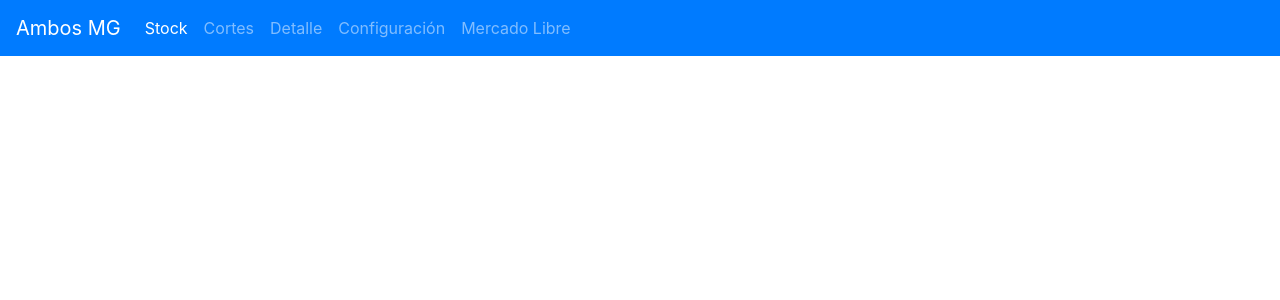
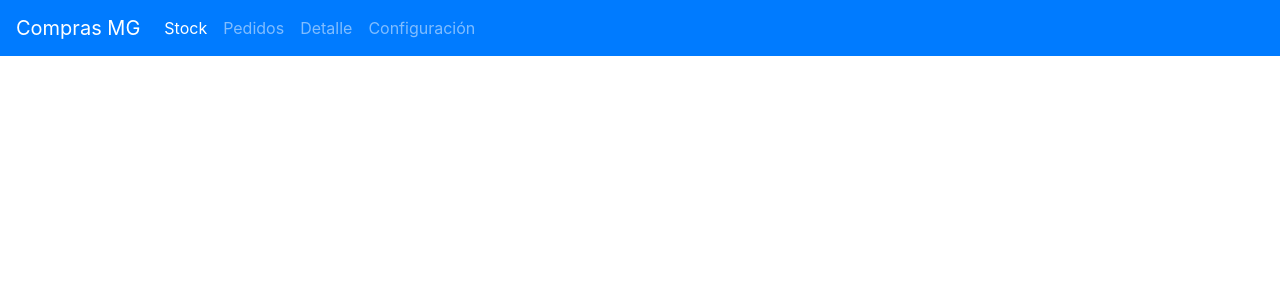
Before and after one commit to feldmatias/stockAmbosMG, a Django app: page /stock/ in a window 1280 px wide. Shown: the top 300 px of the page. Run offline with Django 3.2, Linux system fonts and the light colour scheme; data that the repository does not hold is empty; some libraries are stand-ins or nearby versions.

Commit message:
label changes

```diff
--- a/Auth/templates/registration/login.html
+++ b/Auth/templates/registration/login.html
@@ -4,7 +4,7 @@
 
     <div class="text-center my-5">
 
-        <h1>Ambos MG</h1>
+        <h1>Compras MG</h1>
 
         <form method="POST" class="mt-4">
             {% csrf_token %}
--- a/Base/templates/html_template.html
+++ b/Base/templates/html_template.html
@@ -8,7 +8,7 @@
     <meta http-equiv="X-UA-Compatible" content="IE=edge">
 
 
-    <title>Ambos MG</title>
+    <title>Compras MG</title>
 
     <link rel="stylesheet" href="https://stackpath.bootstrapcdn.com/bootstrap/4.3.1/css/bootstrap.min.css"
           integrity="sha384-ggOyR0iXCbMQv3Xipma34MD+dH/1fQ784/j6cY/iJTQUOhcWr7x9JvoRxT2MZw1T" crossorigin="anonymous">
--- a/Base/templates/navbar.html
+++ b/Base/templates/navbar.html
@@ -2,7 +2,7 @@
 {% navbar_urls as sections %}
 
 <nav class="navbar navbar-expand navbar-dark bg-primary">
-    <a class="navbar-brand" href="#">Ambos MG</a>
+    <a class="navbar-brand" href="#">Compras MG</a>
     <div id="navbarSupportedContent">
         <ul class="navbar-nav mr-auto">
             {% for section in sections %}
--- a/Base/templatetags/navbar_urls.py
+++ b/Base/templatetags/navbar_urls.py
@@ -12,7 +12,7 @@ def navbar_urls():
             'active': 'stock/'
         },
         {
-            'name': 'Cortes',
+            'name': 'Pedidos',
             'url': 'manufactures:index',
             'active': 'cortes/'
         },
@@ -26,9 +26,9 @@ def navbar_urls():
             'url': 'config:index',
             'active': 'configuracion/'
         },
-        {
-            'name': 'Mercado Libre',
-            'url': 'mercadolibre:index',
-            'active': 'mercadolibre/'
-        },
+        #{
+        #    'name': 'Mercado Libre',
+        #    'url': 'mercadolibre:index',
+        #    'active': 'mercadolibre/'
+        #},
     ]
--- a/Manufactures/models/manufacture.py
+++ b/Manufactures/models/manufacture.py
@@ -12,8 +12,7 @@ class Manufacture(StatusModel):
     STATUS_SEWING = 'en_costura'
 
     STATUS = Choices(
-        (STATUS_CUT, 'Cortados'),
-        (STATUS_SEWING, 'En costura')
+        (STATUS_SEWING, 'Pedidos')
     )
 
     product = models.ForeignKey(Product, on_delete=models.CASCADE)
--- a/Manufactures/static/manufactures/validation.js
+++ b/Manufactures/static/manufactures/validation.js
@@ -8,7 +8,7 @@ function validate_manufacture_form() {
     });
 
     if (!valid) {
-        alert('El corte debe tener por lo menos un color');
+        alert('El pedido debe tener por lo menos un color');
     }
     return valid;
 }
--- a/Manufactures/templates/manufacture/create.html
+++ b/Manufactures/templates/manufacture/create.html
@@ -4,7 +4,7 @@
 {% block content %}
     {% manufacture_all_states as all_states %}
 
-    <h1 class="text-center mt-5"><u>{% if data.manufacture %}Editar{% else %}Nuevo{% endif %} Corte</u></h1>
+    <h1 class="text-center mt-5"><u>{% if data.manufacture %}Editar{% else %}Nuevo{% endif %} Pedido</u></h1>
 
     {% if not data.manufacture %}
         {% include "products/products_bar.html" with selected=data.product url='manufactures:create-product' %}
--- a/Manufactures/templates/manufacture/list.html
+++ b/Manufactures/templates/manufacture/list.html
@@ -27,7 +27,7 @@
                     <tr>
                         <th scope="col" class="bg-light text-center border border-dark">Producto</th>
                         <th scope="col"
-                            class="bg-light text-center border border-dark">{{ data.state|manufacture_state_date_title }}</th>
+                            class="bg-light text-center border border-dark">Fecha</th>
                         <th scope="col" class="bg-light text-center border border-dark">Talle</th>
                         <th scope="col" class="bg-light text-center border border-dark">Colores</th>
                         <th scope="col" class="bg-light text-center border border-dark">Acciones</th>
@@ -69,7 +69,7 @@
             {% else %}
 
                 <div class="text-center font-italic text-primary h1">
-                    No hay cortes
+                    No hay pedidos
                 </div>
 
             {% endif %}
--- a/Manufactures/templates/manufacture/states_bar.html
+++ b/Manufactures/templates/manufacture/states_bar.html
@@ -8,6 +8,6 @@
            href="{% url 'manufactures:list' state=state.0 %}">{{ state.1|title }}</a>
     {% endfor %}
 
-    <a class="btn btn-outline-primary mt-3 mx-3 btn-lg" href="{% url 'manufactures:create' %}">Nuevo Corte</a>
+    <a class="btn btn-outline-primary mt-3 mx-3 btn-lg" href="{% url 'manufactures:create' %}">Nuevo Pedido</a>
 
 </div>
--- a/Manufactures/views/manufacture_create_view.py
+++ b/Manufactures/views/manufacture_create_view.py
@@ -39,9 +39,9 @@ class ManufactureCreateView(View):
         if manufacture_id:
             manufacture = get_object_or_404(Manufacture, pk=manufacture_id)
             Manufacture.repository.edit_with_items(manufacture, size, status, colors)
-            messages.success(request, 'Corte editado con éxito')
+            messages.success(request, 'Pedido editado con éxito')
         else:
             Manufacture.repository.create_with_items(product, size, status, colors)
-            messages.success(request, 'Corte creado con éxito')
+            messages.success(request, 'Pedido creado con éxito')
 
         return redirect('manufactures:list', state=status)
--- a/Manufactures/views/manufacture_delete_view.py
+++ b/Manufactures/views/manufacture_delete_view.py
@@ -8,5 +8,5 @@ class ManufactureDeleteView(ManufactureCrudBaseView):
 
     def post(self, request, *args, **kwargs):
         self.manufacture.delete()
-        messages.success(request, 'Corte eliminado con éxito')
+        messages.success(request, 'Pedido eliminado con éxito')
         return redirect('manufactures:list', state=self.current_status)
--- a/Sales/templates/sales/index.html
+++ b/Sales/templates/sales/index.html
@@ -30,7 +30,7 @@
 
         {% if data.sales %}
 
-            <table class="table table-hover w-50">
+            <table class="table table-hover w-75">
                 <thead>
                 <tr>
                     <th scope="col" class="bg-light text-center"></th>
@@ -116,7 +116,7 @@
             <label for="value" class="col-1 col-form-label">Monto</label>
             <div class="col-3">
                 <input type="number" min="0" class="form-control" id="value" name="value"
-                       autocomplete="off" required>
+                       amautocomplete="off" required>
             </div>
         </div>
 
```
Also changed, not shown: Sales/models/Sale.py (+7 -5 lines), Manufactures/migrations/0007_auto_20210126_1518.py (added), Manufactures/migrations/0008_auto_20210126_1523.py (added), Sales/migrations/0006_auto_20210126_1523.py (added).
